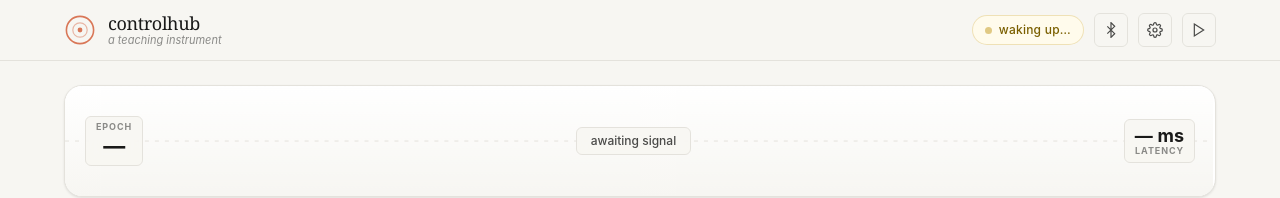
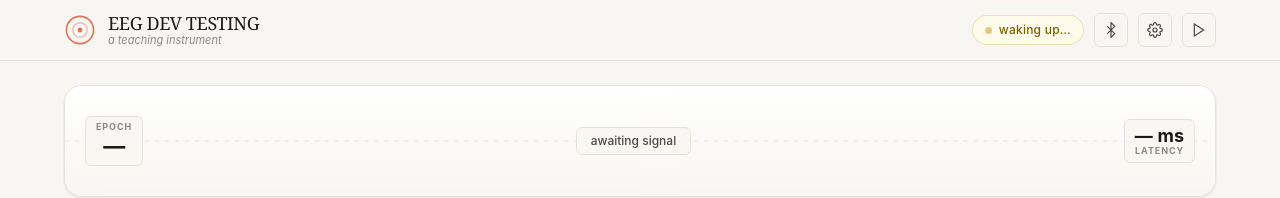
Before and after one commit to Nishchay-Bhudia/EEG-UI, a plain HTML site: page index.html in a window 1280 px wide. Shown: the top 198 px of the page. Drawn offline with Linux system fonts and the light colour scheme; no server answers.

Commit message:
Update title and brand name in index.html

```diff
--- a/index.html
+++ b/index.html
@@ -3,7 +3,7 @@
 <head>
   <meta charset="UTF-8" />
   <meta name="viewport" content="width=device-width, initial-scale=1.0" />
-  <title>controlhub — a teaching instrument</title>
+  <title>EEG DEV TESTING — testing</title>
   <link rel="stylesheet" href="./style.css" />
 </head>
 <body>
@@ -20,7 +20,7 @@
         </svg>
       </div>
       <div class="brand-text">
-        <span class="brand-name">controlhub</span>
+        <span class="brand-name">EEG DEV TESTING</span>
         <span class="brand-sub">a teaching instrument</span>
       </div>
     </div>
```
